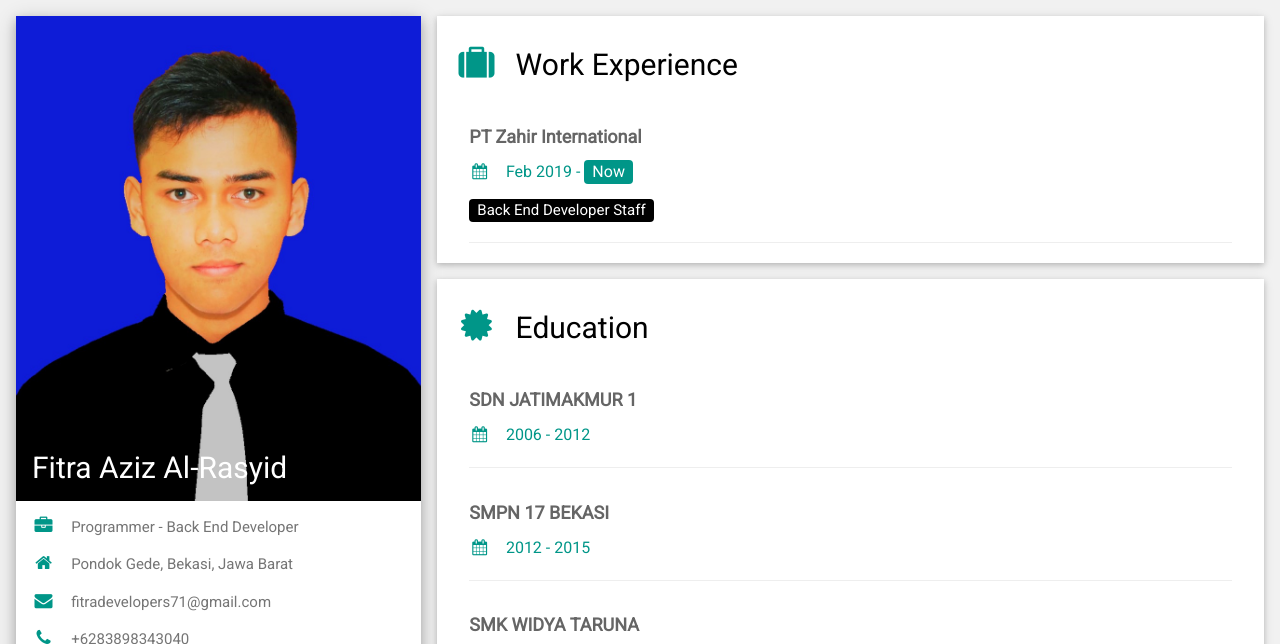
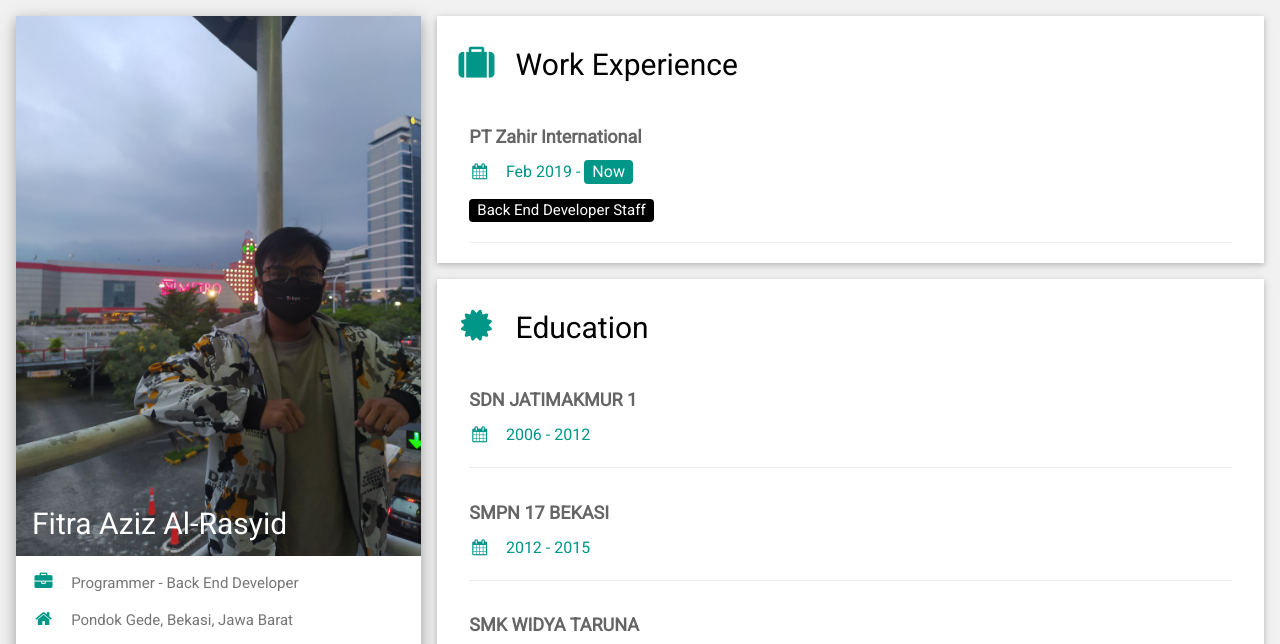
Before and after one commit to fitradevv/fitradevv.github.io, a plain HTML site: page index.html in a window 1280 px wide. Shown: the top 644 px of the page. Drawn offline with nearby package versions, Linux system fonts and the light colour scheme.

Commit message:
Add files via upload

```diff
--- a/index.html
+++ b/index.html
@@ -117,7 +117,7 @@
 
                 <div class="w3-white w3-text-grey w3-card-4">
                     <div class="w3-display-container">
-                        <img src="fitra.jpg" style="width:100%" alt="Avatar">
+                        <img src="fitra2.jpg" style="width:100%" alt="Avatar">
                         <div class="w3-display-bottomleft w3-container w3-text-white">
                             <h2>Fitra Aziz Al-Rasyid</h2>
                         </div>
```
Also changed, not shown: fitra2.jpg (added), fitra3.jpg (added).
